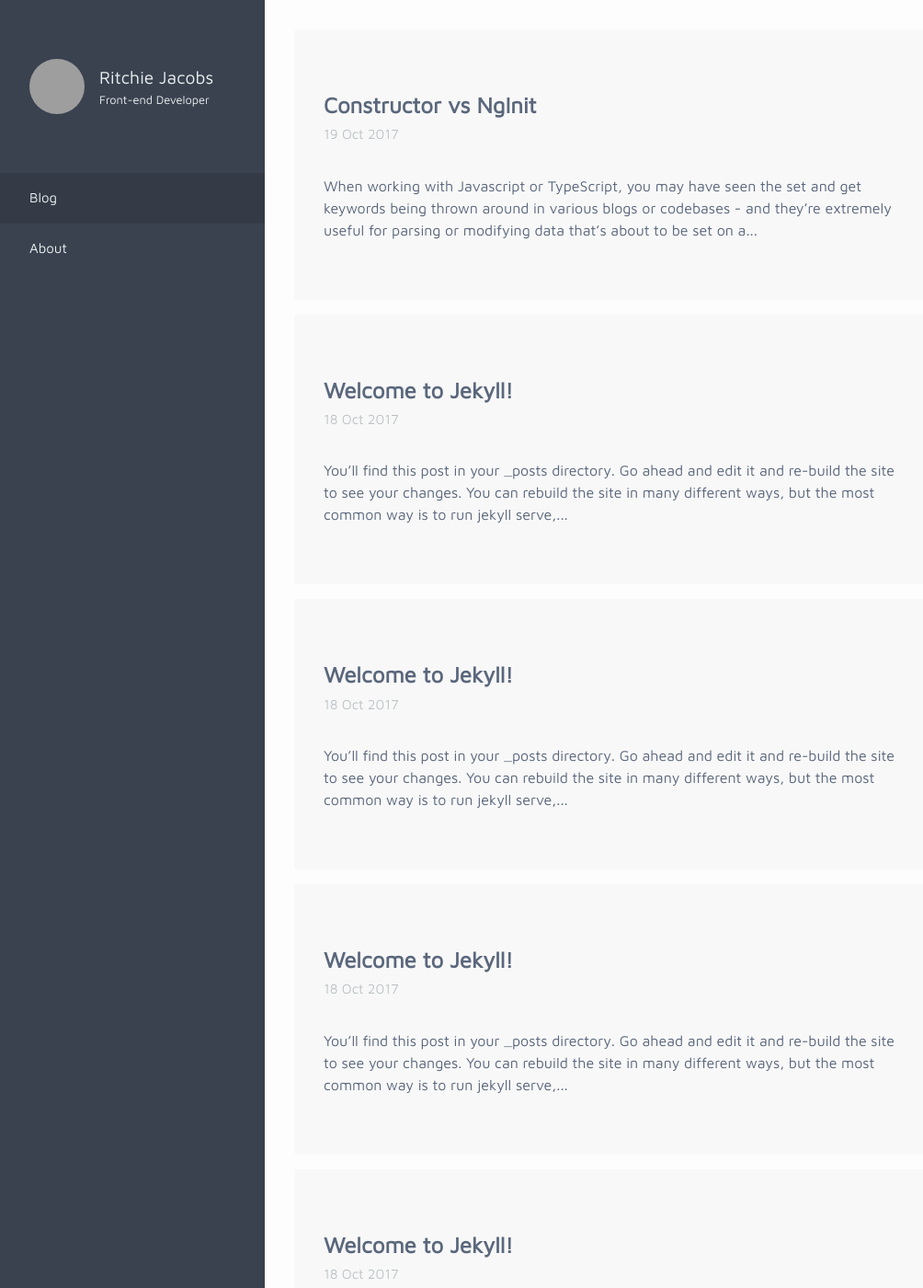
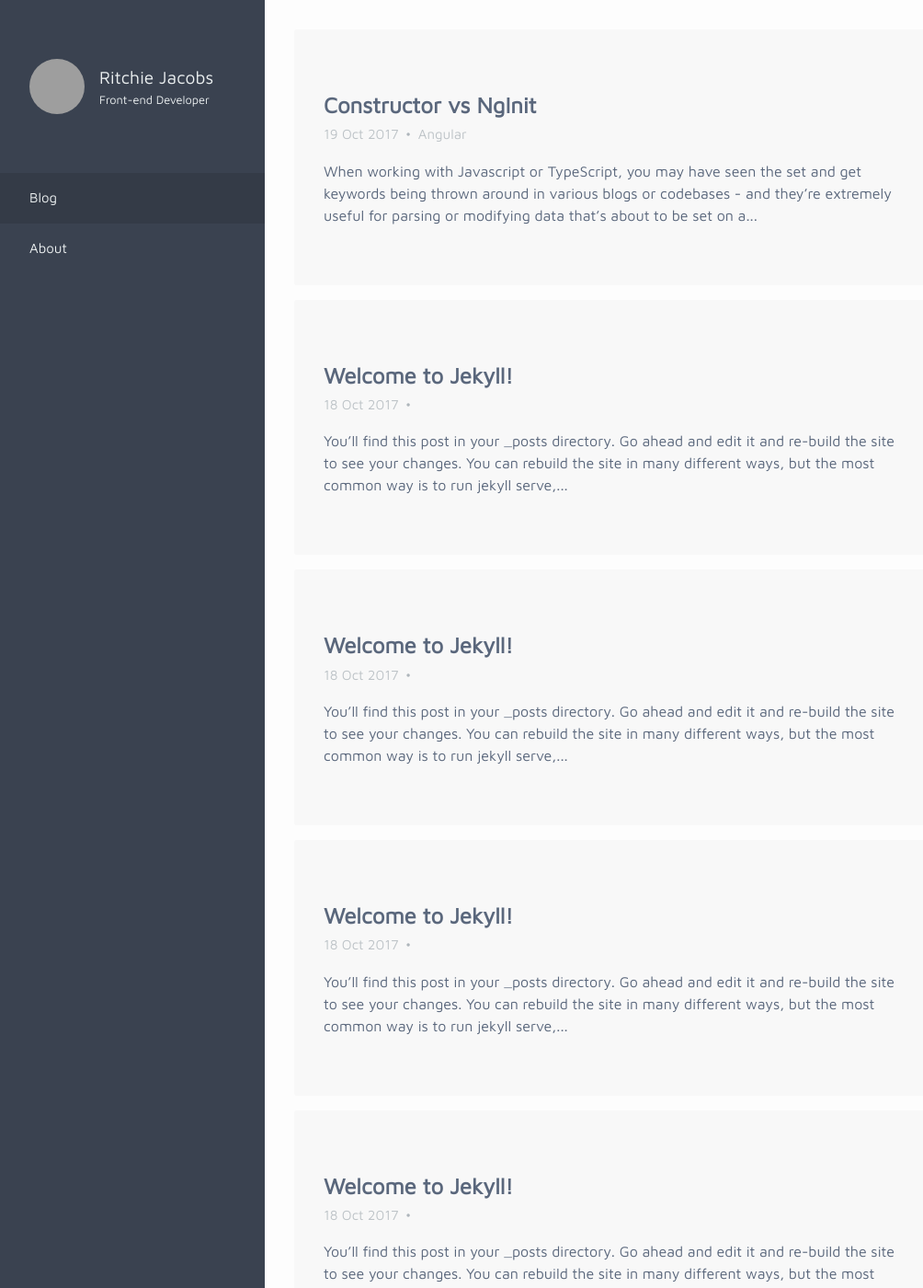
Before and after one commit to ritchiejacobs/ritchiejacobs.github.io, a Jekyll site: the page built from index.html, in a window 1280 px wide and 1400 px high. Shown: the whole window at 92% size, without its empty margins (0-1004 px from the left). Built offline with Jekyll 4.4.1, drawn with Linux system fonts in a browser that asks for light colours; the list of posts is cut into pages by our own code; grey boxes are pictures that could not be loaded.

Commit message:
Update styling

```diff
--- a/_posts/2017-10-19-constructor-vs-nginit.md
+++ b/_posts/2017-10-19-constructor-vs-nginit.md
@@ -1,6 +1,7 @@
 ---
 layout: post
 title:  "Constructor vs NgInit"
+tags: Angular
 ---
 
 When working with Javascript or TypeScript, you may have seen the set and get keywords being thrown around in various blogs or codebases - and they’re extremely useful for parsing or modifying data that’s about to be set on a particular object.
--- a/_sass/_layout.scss
+++ b/_sass/_layout.scss
@@ -15,27 +15,36 @@
   margin-top: 1rem;
   padding: 4rem 2rem;
   text-decoration: none;
+  transition: background-color .3s, color .3s;
 
   &:first-child {
     margin-top: 0;
   }
 
-    &:hover {
-      background-color: darken(#f8f8f8, 1%);
-      color: lighten($sidebar-bg, 25%);
-    }
+  &:hover {
+    background-color: darken(#f8f8f8, 2%);
+    color: $sidebar-bg;
+  }
 
   &__title {
     margin-bottom: 0;
     margin-top: 0;
   }
 
-  &__date {
+  &__meta {
     color: #bdc3c7;
-    display: block;
-    margin-bottom: 2rem;
+    margin-bottom: 1rem;
     margin-top: .2rem;
     font-size: .9375rem;
+  }
+
+  &__meta-tags {
+    &::before {
+      content: '\2022';
+      color: darken(#bdc3c7, 5%);
+      margin-left: .2em;
+      margin-right: .5em;
+    }
   }
 
   &__intro {
--- a/_sass/_sidebar.scss
+++ b/_sass/_sidebar.scss
@@ -74,6 +74,7 @@
     font-size: $sidebar-font-size;
     padding: $sidebar-padding-y $sidebar-padding-x;
     text-decoration: none;
+    transition: background-color .3s;
 
     &:hover,
     &--active {
--- a/index.html
+++ b/index.html
@@ -7,7 +7,10 @@ title: Home
   {% for post in paginator.posts %}
     <a class="post" href="{{ post.url }}">
       <h2 class="post__title">{{ post.title }}</h2>
-      <span class="post__date">{{ post.date | date_to_string }}</span>
+      <div class="post__meta">
+        <span class="post__meta-date">{{ post.date | date_to_string }}</span>
+        <span class="post__meta-tags">{{ post.tags }}</span>
+      </div>
       <p class="post__intro">{{ post.content | strip_html | truncatewords: 40 }}</p>
     </a>
   {% endfor %}
```
